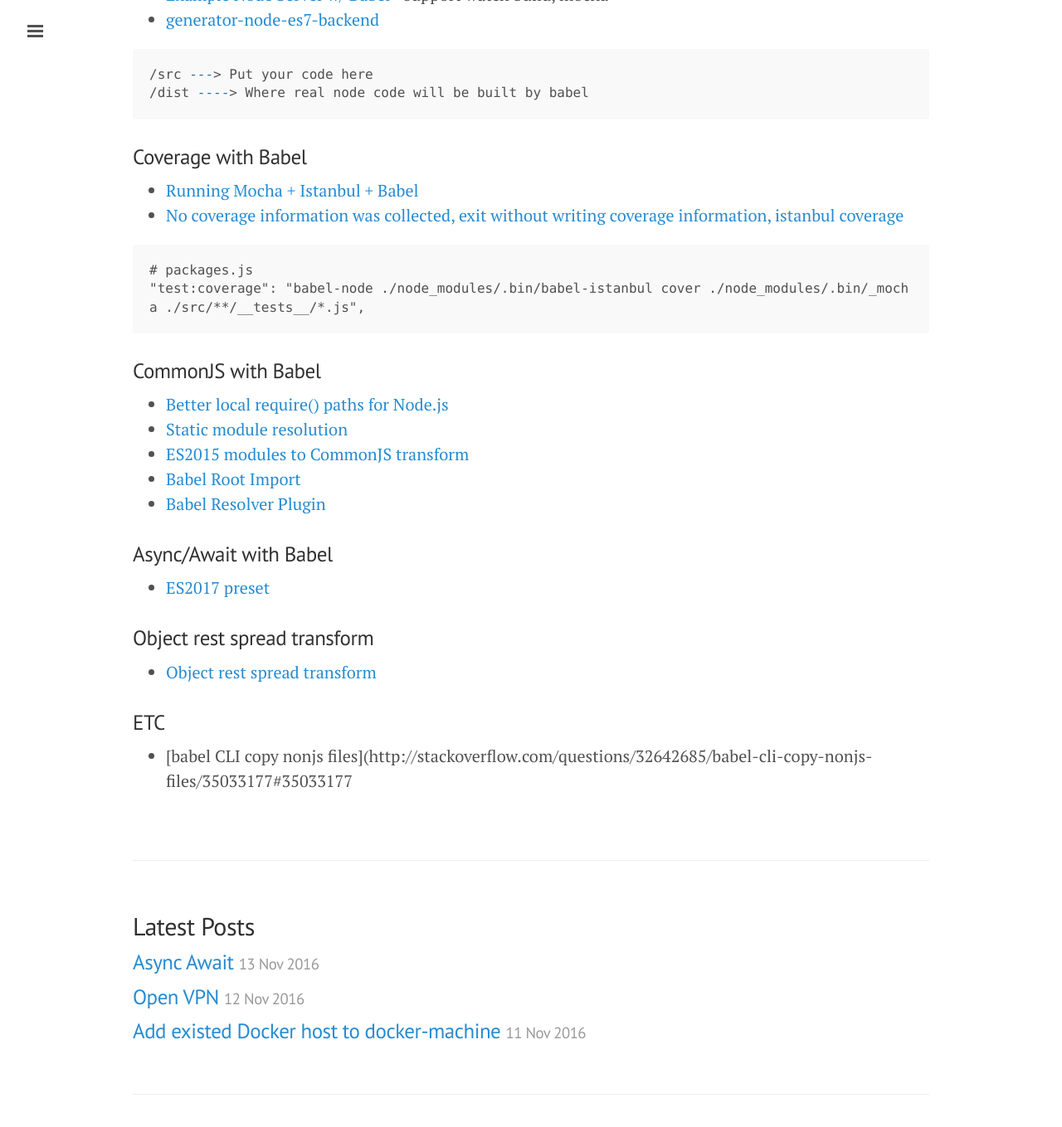
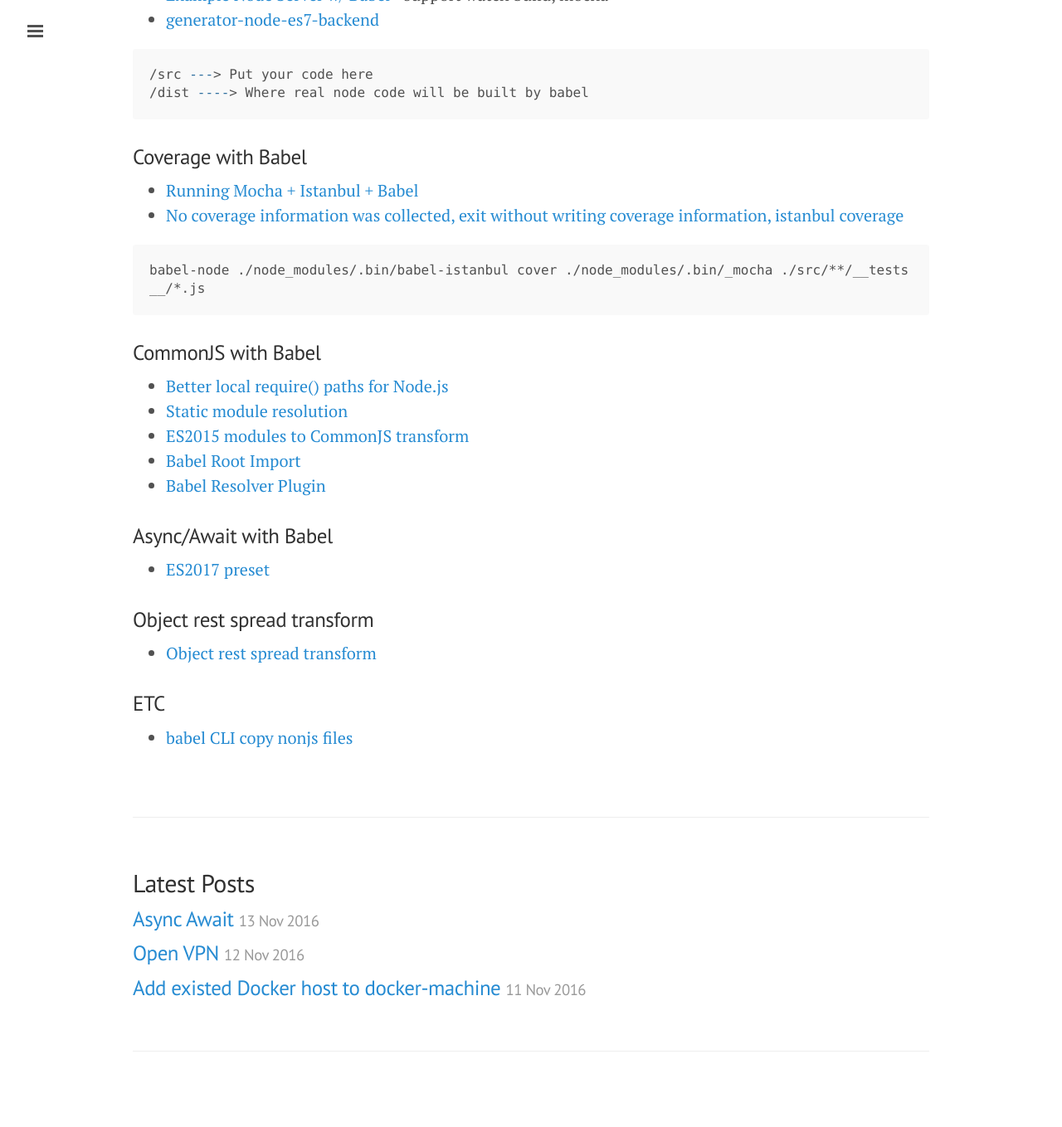
Before and after one commit to ibotdotout/ibotdotout.github.io, a Jekyll site: the page built from _posts/2016-11-15-babel.md, in a window 1280 px wide and 1400 px high, scrolled down 541 px. Shown: the top 1359 px of the window at 83% size. Built offline with Jekyll 4.4.1, drawn with Linux system fonts in a browser that asks for light colours; nearby versions of some CDN libraries; comment, search, counter and statistics services are not loaded.

Commit message:
fix(babel): missing )

````diff
--- a/_posts/2016-11-15-babel.md
+++ b/_posts/2016-11-15-babel.md
@@ -35,8 +35,7 @@ That make you can use ES6, even ES7 with ES5 javascript engine.
 * [No coverage information was collected, exit without writing coverage information, istanbul coverage](http://stackoverflow.com/a/35010781)
 
 ```
-# packages.js
-"test:coverage": "babel-node ./node_modules/.bin/babel-istanbul cover ./node_modules/.bin/_mocha ./src/**/__tests__/*.js",
+babel-node ./node_modules/.bin/babel-istanbul cover ./node_modules/.bin/_mocha ./src/**/__tests__/*.js
 ```
 
 ### CommonJS with Babel
@@ -54,4 +53,4 @@ That make you can use ES6, even ES7 with ES5 javascript engine.
 * [Object rest spread transform](https://babeljs.io/docs/plugins/transform-object-rest-spread/)
 
 ### ETC
-* [babel CLI copy nonjs files](http://stackoverflow.com/questions/32642685/babel-cli-copy-nonjs-files/35033177#35033177
+* [babel CLI copy nonjs files](http://stackoverflow.com/questions/32642685/babel-cli-copy-nonjs-files/35033177#35033177)
````
